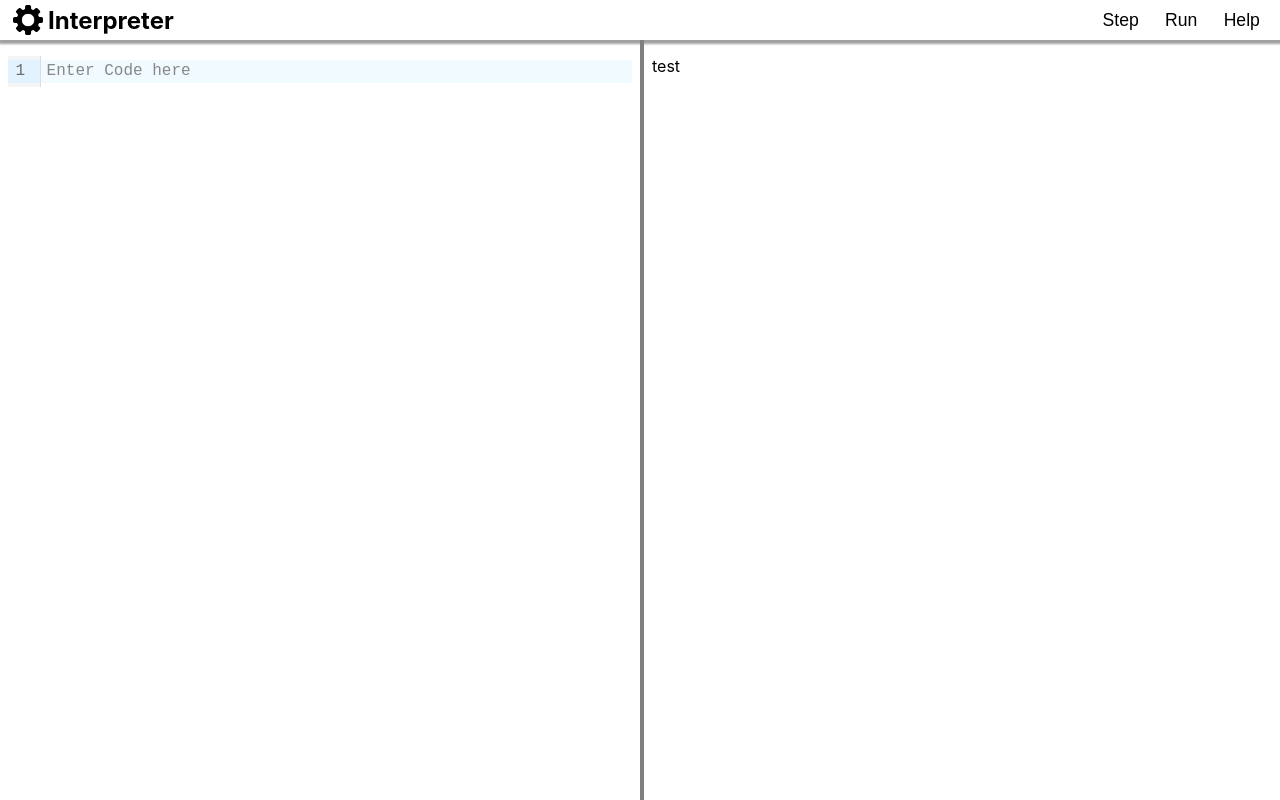
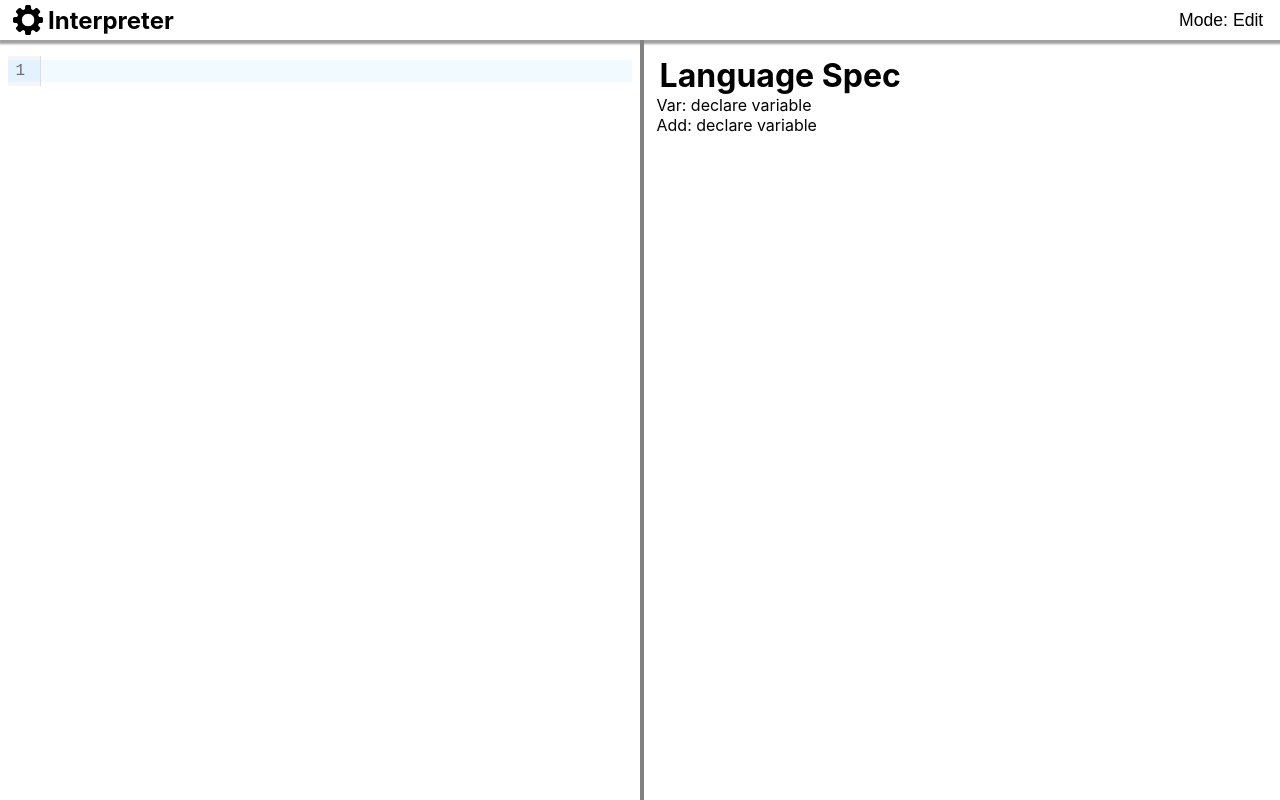
Before and after one commit to jeffreyzhang2002/HackGT9, a React (Create React App) app: page / in a window 1280 px wide. Built offline with nearby package versions, Linux system fonts and the light colour scheme.

Commit message:
ui changes

```diff
--- /dev/null
+++ b/src/compiler/Compiler.ts
@@ -0,0 +1,13 @@
+import { ProgramState } from "../layout/App";
+
+export default function Compile(line: string | undefined, state: ProgramState, lineNumber: number)  {
+
+
+
+    return `
+
+    lineNumber ${lineNumber}
+
+    `;
+
+}
--- a/src/components/CodeDisplay.tsx
+++ b/src/components/CodeDisplay.tsx
@@ -1,49 +1,23 @@
 import React from "react";
 import Styled from "styled-components";
+import HelpScreen from "./HelpScreen";
 
 const Container = Styled.div`
-
     width: 100%;
     height: 100%;
 
     padding: 1rem 0.5rem;
-
+    white-space: pre-wrap;
     font-size: 16px;
 `
 
-const FragmentContainer = Styled.div`
-
-    width: 100%;
-    height: fit-content;
-    min-height: 1.5rem;
-    display: flex;
-    font-family: monospace;
-    font-size: 16px;
-
-    align-items: stretch;
-
-`
-
-const FragmentLine = Styled.div`
-
-    width: 1.5em;
 
 
-    text-align: center;
-    font-family: monospace;
-    background-color: #f2f2f2;
-    border-right: 1px solid #e6e6e6;
-
-    user-select: none;
-    -moz-user-select: none;
-    -khtml-user-select: none;
-`
-
-export default function CodeDisplay() {
+export default function CodeDisplay({content, editMode}: {content: string | undefined, editMode: boolean}) {
 
     return (
         <Container>
-            test
+            {editMode? <HelpScreen/> : <div> </div> }
         </Container>
     );
 }
--- a/src/components/CodeEditor.tsx
+++ b/src/components/CodeEditor.tsx
@@ -8,7 +8,7 @@ const Container = Styled.div`
     width: 100%;
     padding: 1rem 0.5rem;
 `
-export default function CodeEditor({code, setCode}:{code: string | undefined, setCode: (v:string) => void}) {
+export default function CodeEditor({code, setCode, editMode}:{code: string | undefined, setCode: (v:string) => void, editMode: boolean}) {
 
     return (
         <Container>
@@ -19,6 +19,7 @@ export default function CodeEditor({code, setCode}:{code: string | undefined, se
                 style={{fontSize: "16px", border: "none", outline: "none"}}
                 autoFocus={false}
                 placeholder={"Enter Code here"}
+                editable={editMode}
             />
         </Container>
     )
--- /dev/null
+++ b/src/components/HelpScreen.tsx
@@ -0,0 +1,28 @@
+import Styled from "styled-components"
+
+const Container = Styled.div`
+    display: flex;
+    flex-direction: column;
+    width: 100%;
+    height: 100%;
+`
+const Title = Styled.h1`
+
+`
+
+const HelpValue = Styled.div`
+
+
+`
+
+export default function HelpScreen(): JSX.Element {
+
+    return (
+        <Container>
+            <Title> Language Spec </Title>
+            <HelpValue> Var: declare variable </HelpValue>
+            <HelpValue> Add: declare variable </HelpValue>
+        </Container>
+    )
+
+}
--- a/src/layout/App.tsx
+++ b/src/layout/App.tsx
@@ -5,6 +5,7 @@ import Nav from "./Nav";
 import HorizontalDivider from "./horizontalDivider/HorizontalDivider";
 import CodeEditor from "../components/CodeEditor";
 import CodeDisplay from "../components/CodeDisplay";
+import Compile from "../compiler/Compiler";
 
 const Container = Styled.main`
 
@@ -16,21 +17,30 @@ const Container = Styled.main`
     grid-template-rows: 5vh 95vh;
 `
 
-export interface EditSettings {
-    comments: boolean
-    hotReload: boolean
+
+export interface ProgramState {
+    linenumber: number;
+    [key: string] : any
+
 }
+
+
 
 export default function App(): JSX.Element {
 
-    const [code, setCode] = React.useState<string>();
+    const [editMode, setEditMode] = React.useState<boolean>(true);
+    const [code, setCode] = React.useState<string>(" ");
+    const Lines = React.useMemo( () => {code.split("\n")}, [code])
+    const [state, setState] = React.useState<ProgramState>({linenumber: 1});
+
+
 
     return (
         <Container>
-            <Nav/>
+            <Nav editMode={editMode} setEditMode={setEditMode}/>
             <HorizontalDivider>
-                <CodeEditor code={code} setCode={setCode}/>
-                <CodeDisplay/>
+                <CodeEditor editMode={editMode} code={code} setCode={setCode}/>
+                <CodeDisplay editMode={editMode} content={" "}/>
             </HorizontalDivider>
         </Container>
     );
--- a/src/layout/Nav.tsx
+++ b/src/layout/Nav.tsx
@@ -1,6 +1,5 @@
 import React from "react";
 import Styled from "styled-components";
-import {EditSettings} from "./App";
 
 import Gears from "./../assets/Gears.png";
 
@@ -24,7 +23,6 @@ const Title = Styled.h1`
     padding: 0;
 
 `
-
 interface ButtonProps {
     readonly isEnabled?: boolean
 }
@@ -74,7 +72,7 @@ const Icon = Styled.div`
     }
 `
 
-export default function Nav() : JSX.Element {
+export default function Nav({editMode, setEditMode} : {editMode: boolean, setEditMode: (mode: boolean) => void}) : JSX.Element {
 
     return (
         <Container>
@@ -83,15 +81,25 @@ export default function Nav() : JSX.Element {
                 <Title> Interpreter </Title>
             </Alignment>
             <Alignment style={{flexDirection: "row-reverse"}}>
-                <Button>
-                    Help
+                <Button onClick={() => setEditMode(!editMode)}>
+                    {editMode? "Mode: Edit" : "Mode: Run"}
                 </Button>
+                {
+                    !editMode?
+                        <>
                             <Button>
                                 Run
                             </Button>
                             <Button>
                                 Step
                             </Button>
+                            <Button>
+                                Reset
+                            </Button>
+                        </>
+                    :
+                        <></>
+                }
             </Alignment>
         </Container>
     )
```
Lines whose indentation alone changed are shown as unchanged.
